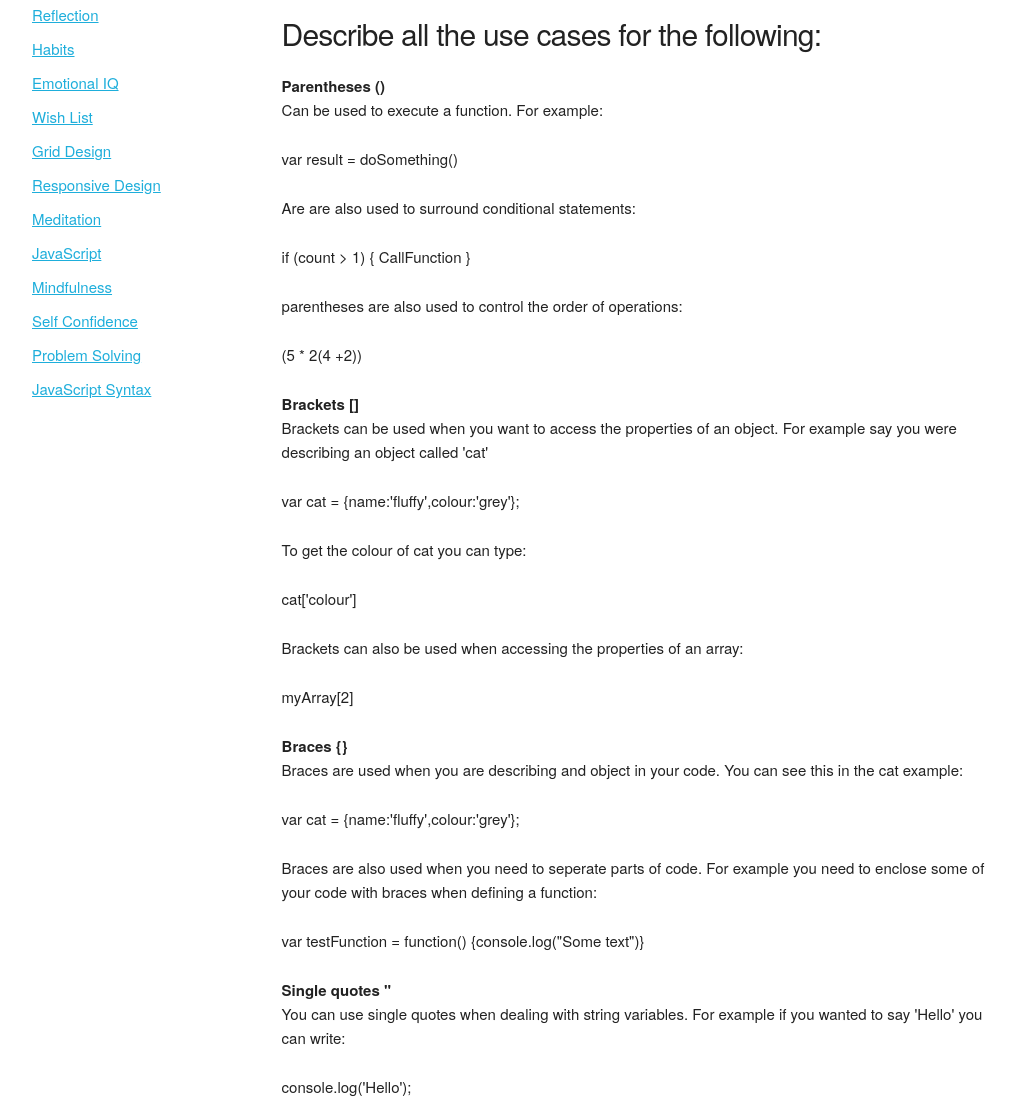
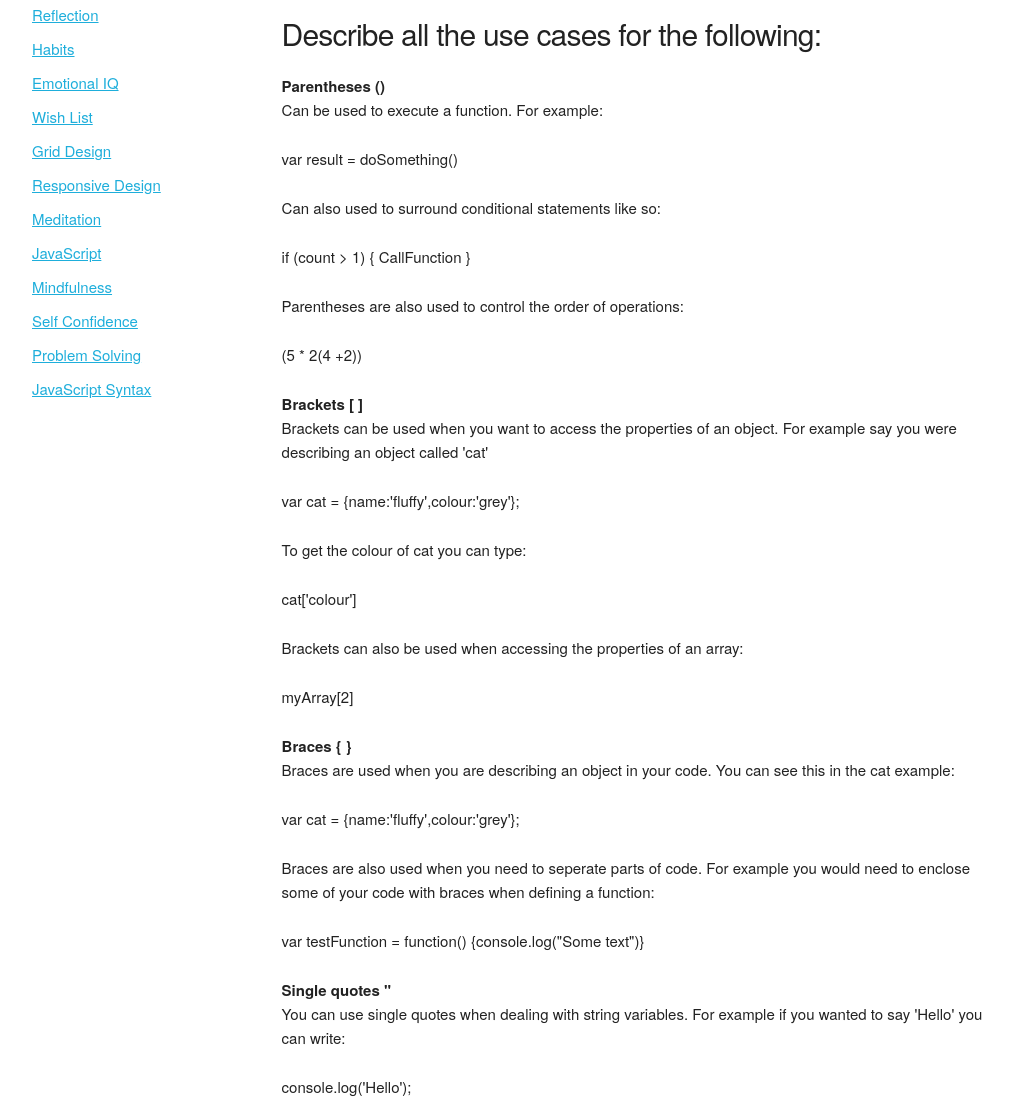
Before and after one commit to rob-dev-builder/rob-dev-builder.github.io, a plain HTML site: page blog/t6-js-language.html in a window 1280 px wide. Shown: the part 113-1215 px from the top of the page, without its empty margins (128-1144 px from the left). Drawn offline with nearby package versions, Linux system fonts and the light colour scheme.

Commit message:
fix typos in JS syntax blog

```diff
--- a/blog/t6-js-language.html
+++ b/blog/t6-js-language.html
@@ -62,16 +62,16 @@
                     <strong>Parentheses ()</strong>
                     <p>Can be used to execute a function. For example:
                     <p> var result = doSomething()</p>
-                    <p>Are are also used to surround conditional statements:</p>
+                    <p>Can also used to surround conditional statements like so:</p>
                     <p>
                         if (count > 1) { CallFunction }
                     </p>
-                    <p>parentheses are also used to control the order of operations:</p>
+                    <p>Parentheses are also used to control the order of operations:</p>
                     <p>
                         (5 * 2(4 +2))
                     </p>
 
-                    <strong>Brackets []</strong>
+                    <strong>Brackets [ ]</strong>
                     <p>Brackets can be used when you want to access the properties of an object. For example say you were describing an object called 'cat'</p>
 
                     <p>var cat = {name:'fluffy',colour:'grey'};</p>
@@ -83,12 +83,12 @@
 
                     <p>myArray[2]</p>
 
-                    <strong>Braces {}</strong>
-                    <p>Braces are used when you are describing and object in your code. You can see this in the cat example:</p>
+                    <strong>Braces { }</strong>
+                    <p>Braces are used when you are describing an object in your code. You can see this in the cat example:</p>
 
                     <p>var cat = {name:'fluffy',colour:'grey'};</p>
 
-                    <p>Braces are also used when you need to seperate parts of code. For example you need to enclose some of your code with braces when defining a function:</p>
+                    <p>Braces are also used when you need to seperate parts of code. For example you would need to enclose some of your code with braces when defining a function:</p>
 
                     <p>var testFunction = function() {console.log("Some text")}</p>
 
```
